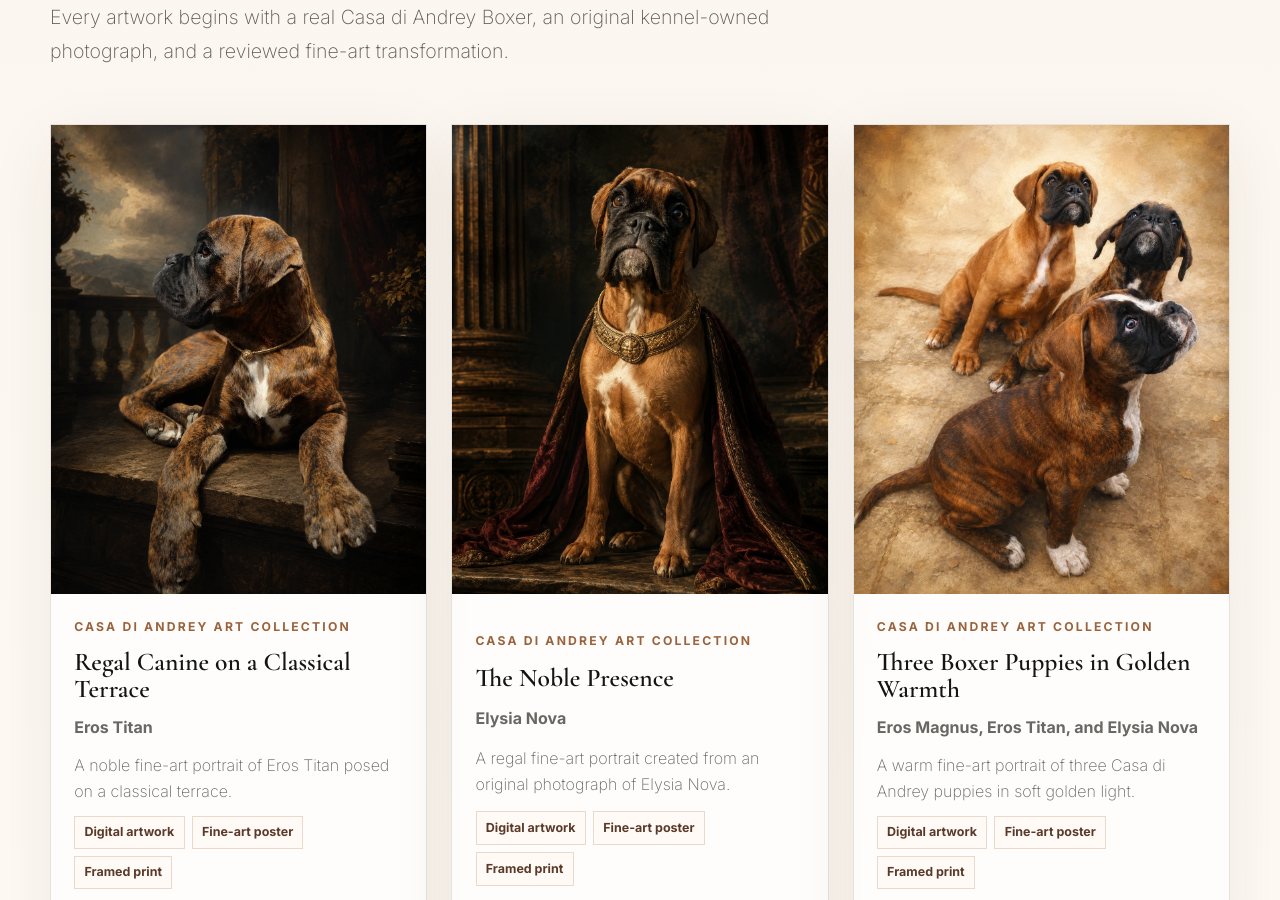
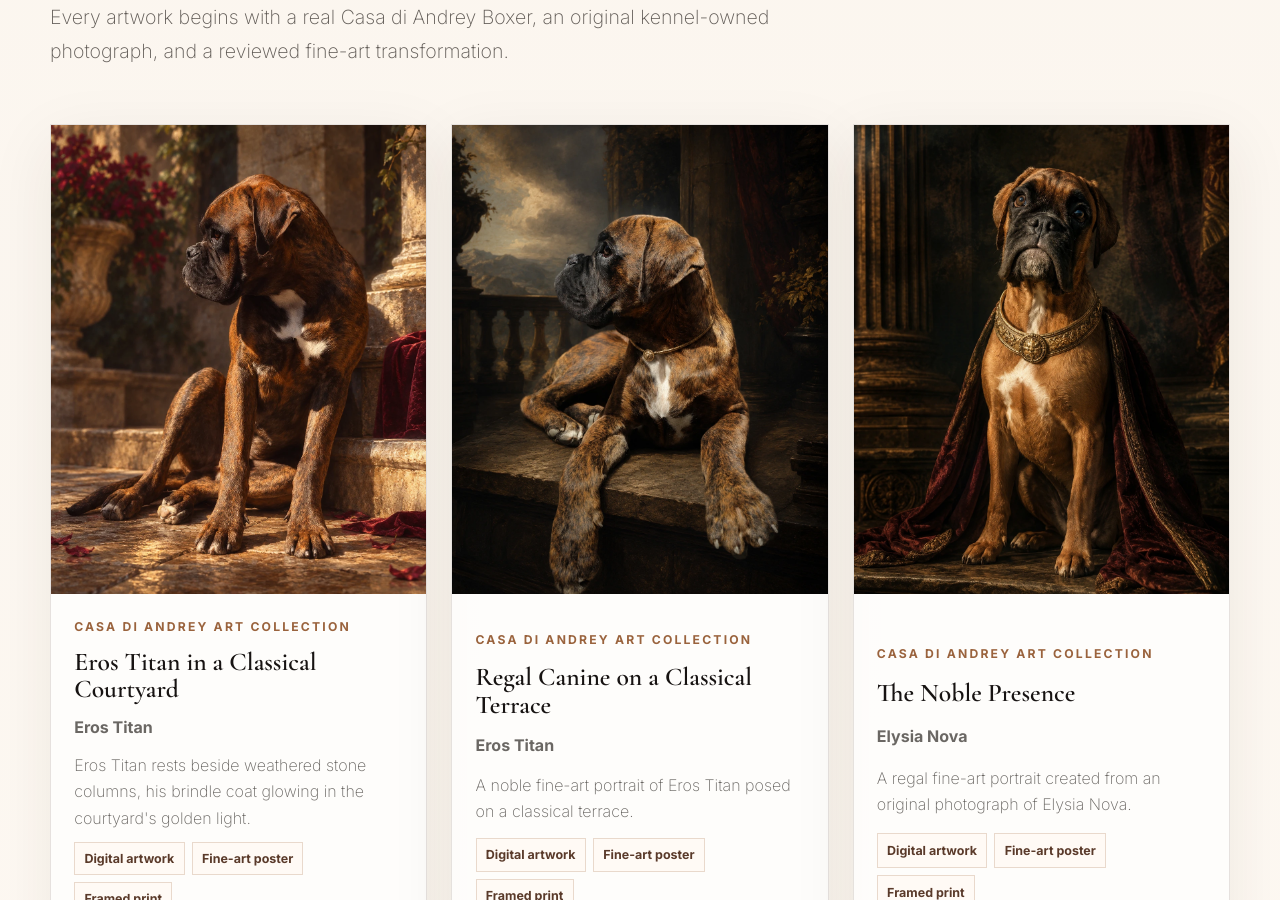
Before and after one commit to deboker/boxer-pupiess-kennel-casadiandrey, a React (Vite) app: page /boxer-art in a window 1280 px wide. Shown: the part 1900-2800 px from the top of the page. Built offline with nearby package versions, Linux system fonts and the light colour scheme.

Commit message:
Feature Eros Titan courtyard artwork in Boxer Art

```diff
--- a/src/data/artworks.js
+++ b/src/data/artworks.js
@@ -1,4 +1,5 @@
 import novaPortrait from "../assets/nova_cda_portret.webp";
+import erosTitanCourtyard from "../assets/Eros_Titan_in_a_Classical_Courtyard.webp";
 import ariaDigitalArt from "../assets/aria_digital_art_Regal_brindle_dog_grand_interior.webp";
 import ariaClassicalGarden from "../assets/Aria_Regal_boxer_in_classical_garden_setting.webp";
 import daenerysTerrace from "../assets/Daenerys_Khaleesi_Relaxing_on_a_sunlit_terrace.webp";
@@ -55,6 +56,19 @@ const createArtwork = ({
 
 export const artworks = [
   createArtwork({
+    id: "eros-titan-classical-courtyard",
+    slug: "eros-titan-in-a-classical-courtyard",
+    title: "Eros Titan in a Classical Courtyard",
+    dogName: "Eros Titan",
+    image: erosTitanCourtyard,
+    aspectRatio: "3:4",
+    featured: true,
+    shortDescription:
+      "Eros Titan rests beside weathered stone columns, his brindle coat glowing in the courtyard's golden light.",
+    description:
+      "A portrait of quiet strength and youthful curiosity. Eros Titan sits on sun-warmed stone, framed by classical columns, deep red flowers, and folds of burgundy fabric. Rich amber light brings out the texture of his brindle coat, giving this Casa di Andrey artwork an intimate, timeless atmosphere.",
+  }),
+  createArtwork({
     id: "eros-titan-regal-canine-classical-terrace",
     slug: "regal-canine-classical-terrace",
     title: "Regal Canine on a Classical Terrace",
@@ -71,7 +85,6 @@ export const artworks = [
     title: "The Noble Presence",
     dogName: "Elysia Nova",
     image: novaPortrait,
-    featured: true,
     shortDescription:
       "A regal fine-art portrait created from an original photograph of Elysia Nova.",
     description:
```
Also changed, not shown: src/assets/Eros_Titan_in_a_Classical_Courtyard.webp (added).
